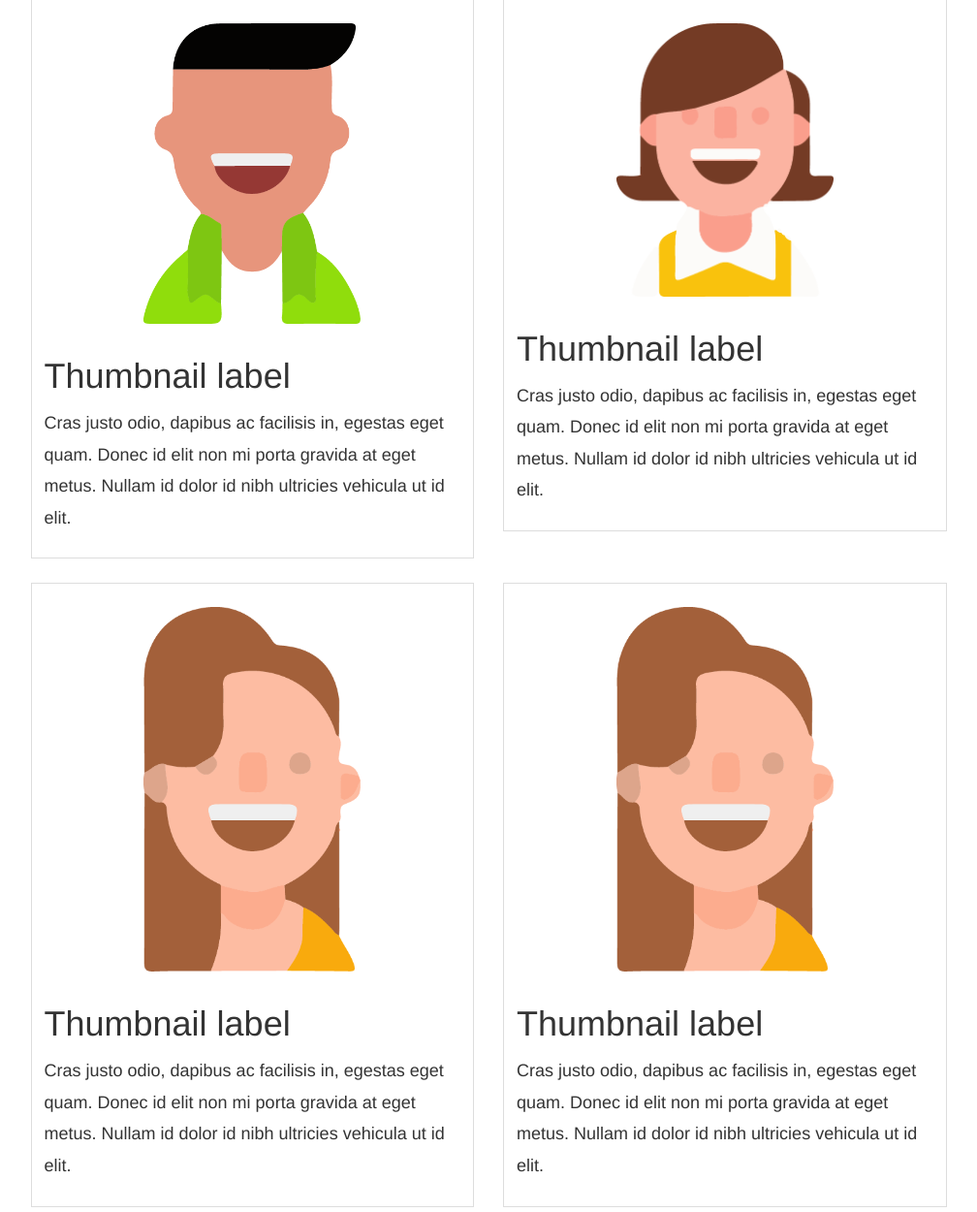
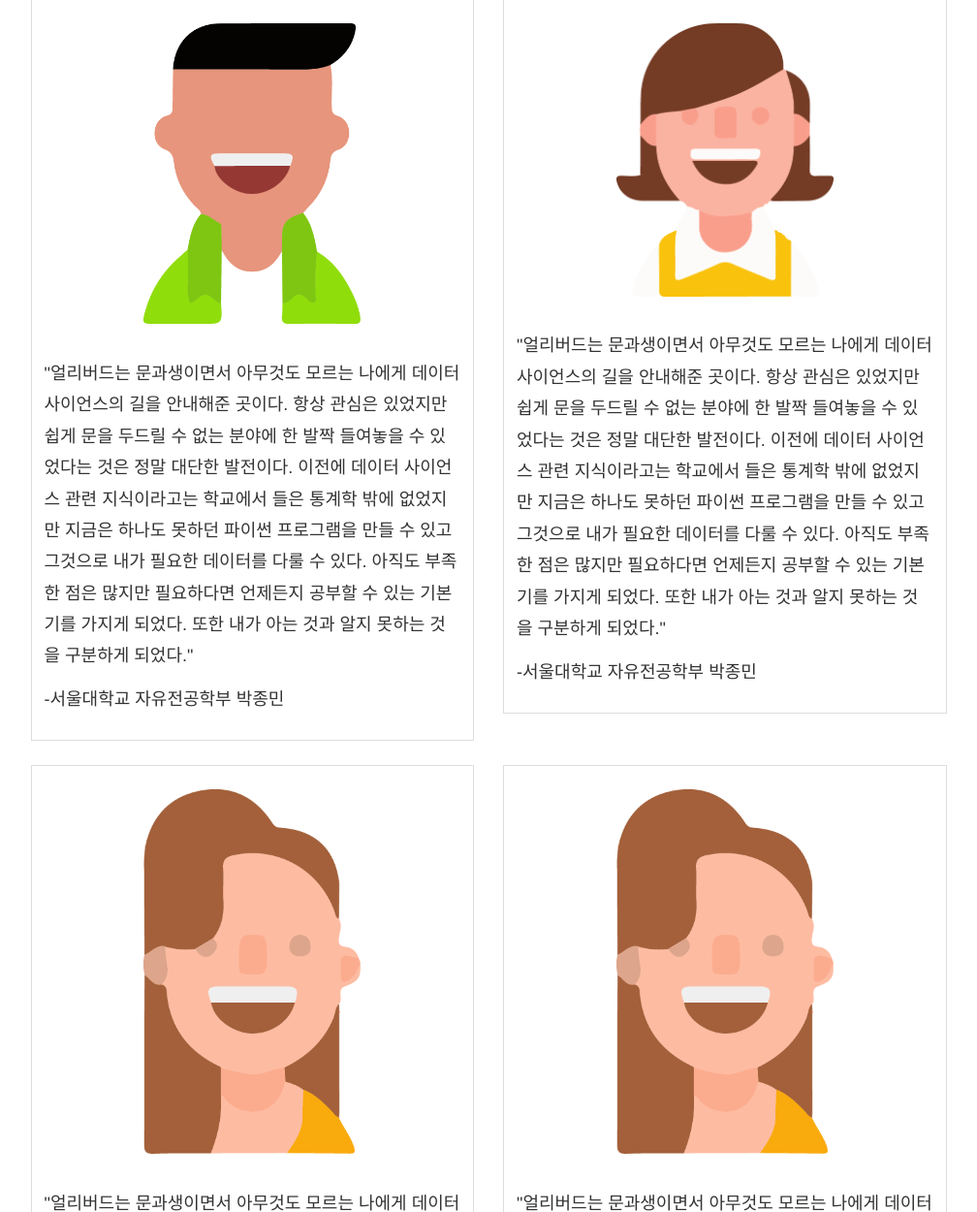
Before and after one commit to joshuakimDwan/earlybird_landing, a Django app: page / in a window 1280 px wide. Shown: the part 2770-4020 px from the top of the page at 97% size, without its empty margins (136-1144 px from the left). Run offline with Django 3.2, Linux system fonts and the light colour scheme; some libraries are stand-ins or nearby versions; some web fonts are replaced.

Commit message:
Put Dummy Text

```diff
--- a/home/templates/home/review.html
+++ b/home/templates/home/review.html
@@ -30,8 +30,11 @@
       <div class="thumbnail">
         <img class="img-responsive" src="{% static 'img/thumb_img1.png' %}" alt="" >
         <div class="caption">
-          <h3>Thumbnail label</h3>
-          <p>Cras justo odio, dapibus ac facilisis in, egestas eget quam. Donec id elit non mi porta gravida at eget metus. Nullam id dolor id nibh ultricies vehicula ut id elit.</p>
+          <br>
+          <p>"얼리버드는 문과생이면서 아무것도 모르는 나에게 데이터 사이언스의 길을 안내해준 곳이다. 항상 관심은 있었지만 쉽게 문을 두드릴 수 없는 분야에 한 발짝 들여놓을 수 있었다는 것은 정말 대단한 발전이다.
+이전에 데이터 사이언스 관련 지식이라고는 학교에서 들은 통계학 밖에 없었지만 지금은 하나도 못하던 파이썬 프로그램을 만들 수 있고 그것으로 내가 필요한 데이터를 다룰 수 있다. 아직도 부족한 점은 많지만 필요하다면 언제든지 공부할 수 있는 기본기를 가지게 되었다. 또한 내가 아는 것과 알지 못하는 것을 구분하게 되었다."
+</p>
+          <p>-서울대학교 자유전공학부 박종민</p>
         </div>
       </div>
     </div>
@@ -39,8 +42,11 @@
       <div class="thumbnail">
         <img class="img-responsive" src="{% static 'img/thumb_img2.png' %}" alt="">
         <div class="caption">
-          <h3>Thumbnail label</h3>
-          <p>Cras justo odio, dapibus ac facilisis in, egestas eget quam. Donec id elit non mi porta gravida at eget metus. Nullam id dolor id nibh ultricies vehicula ut id elit.</p>
+          <br>
+          <p>"얼리버드는 문과생이면서 아무것도 모르는 나에게 데이터 사이언스의 길을 안내해준 곳이다. 항상 관심은 있었지만 쉽게 문을 두드릴 수 없는 분야에 한 발짝 들여놓을 수 있었다는 것은 정말 대단한 발전이다.
+이전에 데이터 사이언스 관련 지식이라고는 학교에서 들은 통계학 밖에 없었지만 지금은 하나도 못하던 파이썬 프로그램을 만들 수 있고 그것으로 내가 필요한 데이터를 다룰 수 있다. 아직도 부족한 점은 많지만 필요하다면 언제든지 공부할 수 있는 기본기를 가지게 되었다. 또한 내가 아는 것과 알지 못하는 것을 구분하게 되었다."
+</p>
+          <p>-서울대학교 자유전공학부 박종민</p>
         </div>
       </div>
     </div>
@@ -50,8 +56,11 @@
       <div class="thumbnail">
         <img class="img-responsive" src="{% static 'img/thumb_img3.png' %}" alt="">
         <div class="caption">
-          <h3>Thumbnail label</h3>
-          <p>Cras justo odio, dapibus ac facilisis in, egestas eget quam. Donec id elit non mi porta gravida at eget metus. Nullam id dolor id nibh ultricies vehicula ut id elit.</p>
+          <br>
+          <p>"얼리버드는 문과생이면서 아무것도 모르는 나에게 데이터 사이언스의 길을 안내해준 곳이다. 항상 관심은 있었지만 쉽게 문을 두드릴 수 없는 분야에 한 발짝 들여놓을 수 있었다는 것은 정말 대단한 발전이다.
+이전에 데이터 사이언스 관련 지식이라고는 학교에서 들은 통계학 밖에 없었지만 지금은 하나도 못하던 파이썬 프로그램을 만들 수 있고 그것으로 내가 필요한 데이터를 다룰 수 있다. 아직도 부족한 점은 많지만 필요하다면 언제든지 공부할 수 있는 기본기를 가지게 되었다. 또한 내가 아는 것과 알지 못하는 것을 구분하게 되었다."
+</p>
+          <p>-서울대학교 자유전공학부 박종민</p>
         </div>
       </div>
     </div>
@@ -59,8 +68,11 @@
       <div class="thumbnail">
         <img class="img-responsive" src="{% static 'img/thumb_img3.png' %}" alt="">
         <div class="caption">
-          <h3>Thumbnail label</h3>
-          <p>Cras justo odio, dapibus ac facilisis in, egestas eget quam. Donec id elit non mi porta gravida at eget metus. Nullam id dolor id nibh ultricies vehicula ut id elit.</p>
+          <br>
+          <p>"얼리버드는 문과생이면서 아무것도 모르는 나에게 데이터 사이언스의 길을 안내해준 곳이다. 항상 관심은 있었지만 쉽게 문을 두드릴 수 없는 분야에 한 발짝 들여놓을 수 있었다는 것은 정말 대단한 발전이다.
+이전에 데이터 사이언스 관련 지식이라고는 학교에서 들은 통계학 밖에 없었지만 지금은 하나도 못하던 파이썬 프로그램을 만들 수 있고 그것으로 내가 필요한 데이터를 다룰 수 있다. 아직도 부족한 점은 많지만 필요하다면 언제든지 공부할 수 있는 기본기를 가지게 되었다. 또한 내가 아는 것과 알지 못하는 것을 구분하게 되었다."
+</p>
+          <p>-서울대학교 자유전공학부 박종민</p>
         </div>
       </div>
     </div>
```
